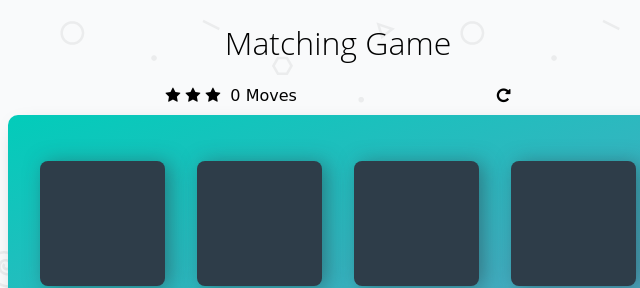
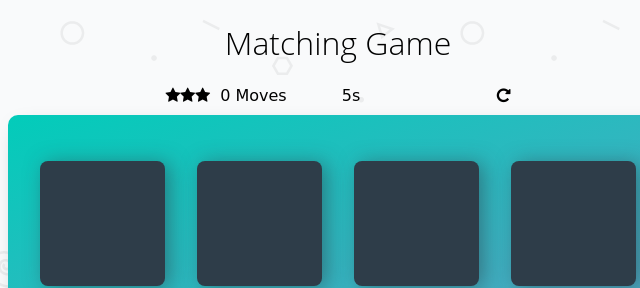
Before and after one commit to brettclubb/front-end-nd, a plain HTML site: page fend-project-memory-game/index.html in a window 1280 px wide. Shown: the top 288 px of the page, 302-942 px from the left. Drawn offline with Linux system fonts and the light colour scheme; a web font is replaced by a local one.

Commit message:
Adds move-based star decrement and timer functionality.

```diff
--- a/fend-project-memory-game/css/app.css
+++ b/fend-project-memory-game/css/app.css
@@ -98,6 +98,13 @@ h1 {
     margin: 0 5px 0 0;
 }
 
+.score-panel .timer {
+    margin: 0;
+    padding: 0;
+    display: inline-block;
+    margin: 0 0 0 50px;
+}
+
 .score-panel .stars li {
     list-style: none;
     display: inline-block;
--- a/fend-project-memory-game/index.html
+++ b/fend-project-memory-game/index.html
@@ -17,13 +17,10 @@
 
         <section class="score-panel">
         	<ul class="stars">
-        		<li><i class="fa fa-star"></i></li>
-        		<li><i class="fa fa-star"></i></li>
-        		<li><i class="fa fa-star"></i></li>
         	</ul>
 
         	<span class="moves">0</span> Moves
-
+            <span class="timer"></span>
             <div class="restart">
         		<i class="fa fa-repeat"></i>
         	</div>
--- a/fend-project-memory-game/js/app.js
+++ b/fend-project-memory-game/js/app.js
@@ -2,8 +2,10 @@
 let movesCounter = 0;
 let starsCounter = 0;
 let matchCounter = 0;
+let timer = 0;
 
 // DOM elements that hold buttons and display values
+const timeContainer = document.querySelector('.timer');
 const movesContainer = document.querySelector('.moves');
 const starsContainer = document.querySelector('.stars');
 const restartContainer = document.querySelector('.restart');
@@ -27,6 +29,12 @@ let openedCards = [];
 
 // Initial game load
 restartGame();
+var timerTick;
+
+function tick(){
+    timer++;
+    refreshTimer();
+}
 
 /*
  * Display the cards on the page
@@ -35,8 +43,7 @@ restartGame();
  *   - add each card's HTML to the page
  */
 function restartGame() {
-    movesCounter = 0;
-    refreshMoveCounter();
+    resetCounters();
 
     const shuffledDeck = shuffle(deckOfCards);
     const cardContainer = document.querySelector('.deck');
@@ -58,6 +65,40 @@ function restartGame() {
     cardContainer.innerHTML = tempDiv.innerHTML;
 }
 
+function resetCounters(){
+    movesCounter = 0;
+    matchCounter = 0;
+    timer = 0;
+    starsCounter = 3;
+    timerTick = setInterval(tick, 1000);
+    refreshMoveCounter();
+    refreshTimer();
+    refreshStarCounter();
+}
+
+function refreshMoveCounter() {
+    movesContainer.innerHTML = movesCounter;
+}
+
+function refreshTimer() {
+    timeContainer.innerHTML = timer + "s";
+}
+
+function refreshStarCounter() {
+    let i = starsCounter;
+    const tempDiv = document.createElement('div');
+    for(i; i > 0; i--){
+        const listItem = document.createElement('li');
+        listItem.className = "card";
+
+        const iconElement = document.createElement('i');
+        iconElement.className = "fa fa-star";
+
+        listItem.appendChild(iconElement);
+        tempDiv.appendChild(listItem);
+    }
+    starsContainer.innerHTML = tempDiv.innerHTML;
+}
 
 // Shuffle function from http://stackoverflow.com/a/2450976
 function shuffle(array) {
@@ -94,7 +135,7 @@ function cardClick(event) {
 
 function isClickableCard(card) {
     const classList = card.classList;
-    if (classList.contains('card') && !classList.contains('match') && openedCards.length < 2) {
+    if (classList.contains('card') && !classList.contains('match') && openedCards.length < 2 && openedCards[0] != card) {
         return true;
     }
     return false;
@@ -128,16 +169,19 @@ function clearOpenedCards(){
 }
 
 function gameWon() {
+    clearInterval(timerTick);
     alert("FINAL SCORE \n" + "Moves: " + movesCounter);
 }
 
 function incrementMoveCounter() {
     movesCounter++;
     refreshMoveCounter();
-}
 
-function refreshMoveCounter() {
-    movesContainer.innerHTML = movesCounter;
+    // decrease stars if moves > 20, 25, 30
+    if(movesCounter == 21 || movesCounter == 26 || movesCounter == 31){
+        starsCounter--;
+        refreshStarCounter();
+    }
 }
 
 function addCardToOpenList(card) {
```
